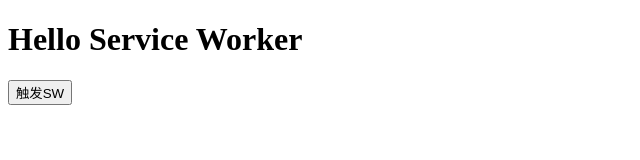
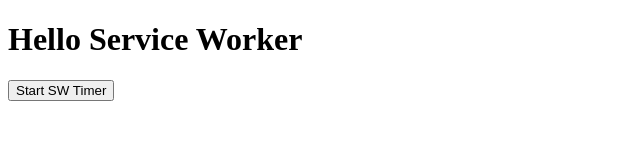
Before and after one commit to CodeKungfu/service-worker-demo, a plain HTML site: page index.html in a window 1280 px wide. Shown: the whole page, without its empty margins (0-640 px from the left). Drawn offline with Linux system fonts and the light colour scheme.

Commit message:
wip: update

```diff
--- a/index.html
+++ b/index.html
@@ -8,7 +8,7 @@
   <body>
     <h1>Hello Service Worker</h1>
     <div>
-        <button onclick="navigator.serviceWorker.controller.postMessage('start timer')">触发SW</button>
+        <button onclick="navigator.serviceWorker.controller.postMessage('start timer')">Start SW Timer</button>
     </div>
     <script>
         window.addEventListener('load', async () => {
```
